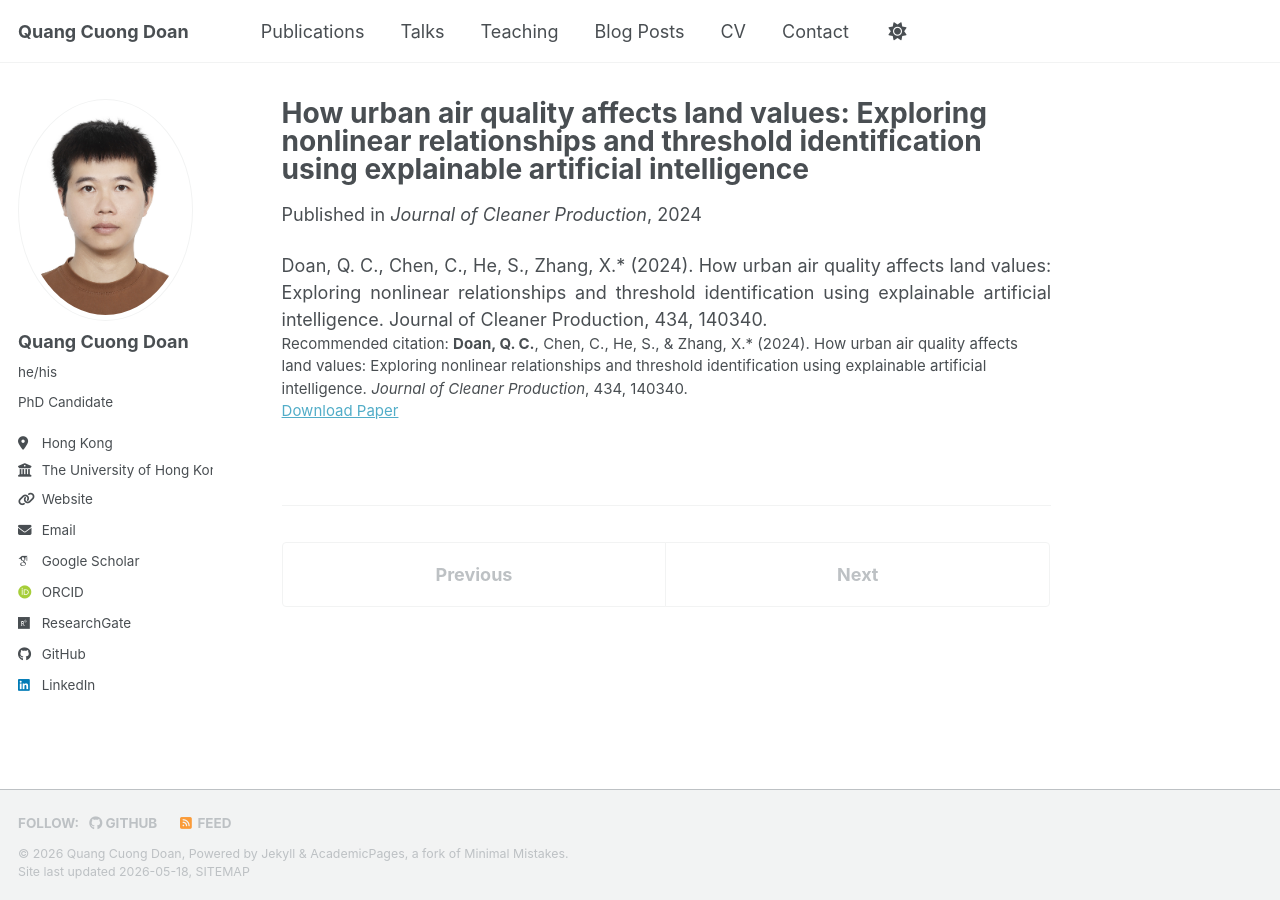
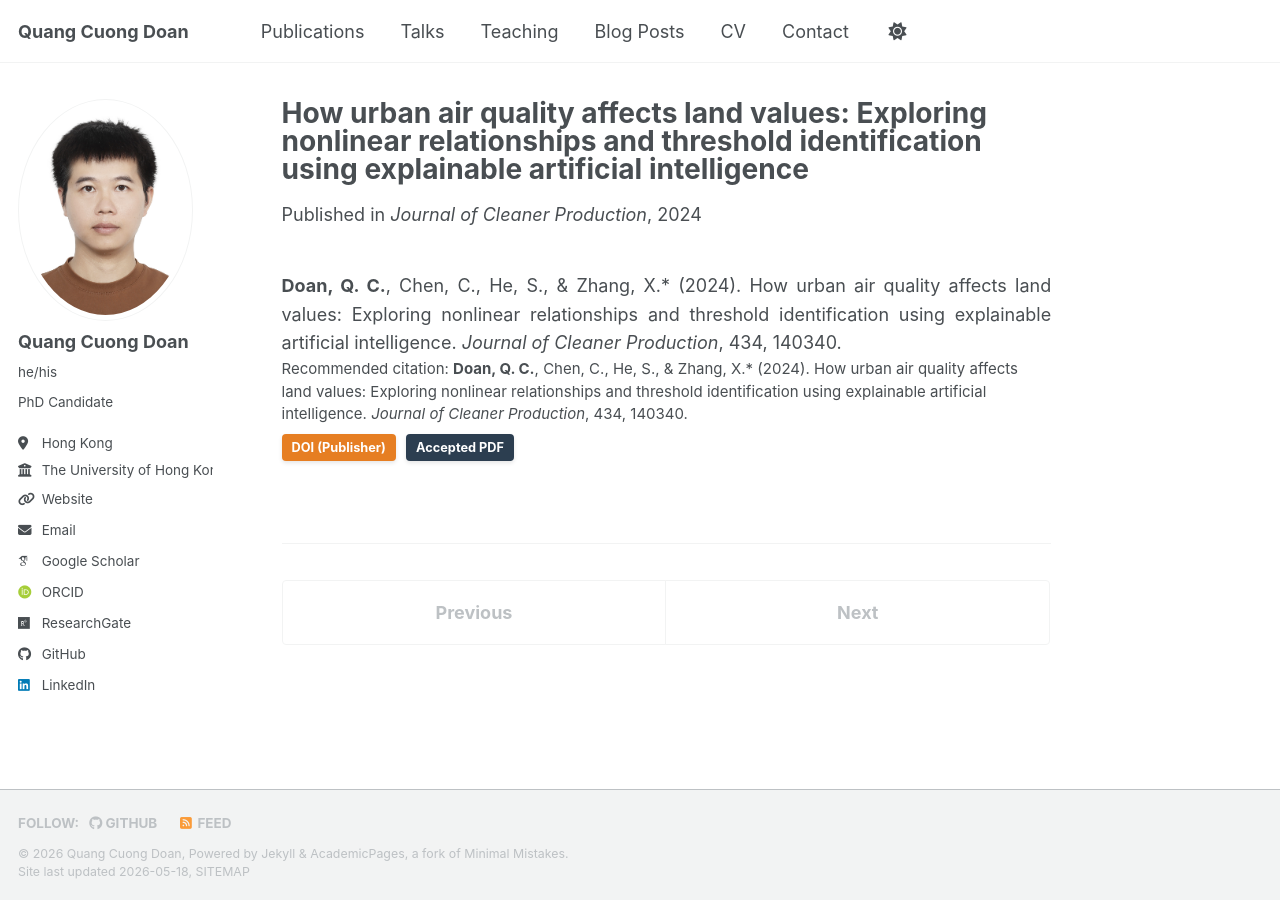
Before and after one commit to cuonghku95/cuonghku95.github.io, a Jekyll site: the page built from _publications/2024-01-03-air-quality-land-values.md, in a window 1280 px wide. Built offline with Jekyll 4.4.1, drawn with Linux system fonts in a browser that asks for light colours; some web fonts are replaced; a script bundle is joined from its source files by our own code; library files that are not in the unit come from our copies.

Commit message:
Revise citation and add publication links
Updated citation format and added DOI and Accepted PDF links.

```diff
--- a/_publications/2024-01-03-air-quality-land-values.md
+++ b/_publications/2024-01-03-air-quality-land-values.md
@@ -3,11 +3,12 @@
 collection: publications
 permalink: /publication/2024-air-quality-land-values
 date: 2024-01-03
-venue: 'Journal of Cleaner Production'
-paperurl: 'https://doi.org/10.1016/j.jclepro.2023.140340'
-citation: '<b>Doan, Q. C.</b>, Chen, C., He, S., & Zhang, X.* (2024). How urban air quality affects land values: Exploring nonlinear relationships and threshold identification using explainable artificial intelligence. <i>Journal of Cleaner Production</i>, 434, 140340.'
+venue: "Journal of Cleaner Production"
+citation: "<b>Doan, Q. C.</b>, Chen, C., He, S., & Zhang, X.* (2024). How urban air quality affects land values: Exploring nonlinear relationships and threshold identification using explainable artificial intelligence. <i>Journal of Cleaner Production</i>, 434, 140340. <br><a href='https://doi.org/10.1016/j.jclepro.2023.140340' target='_blank' style='display: inline-block; padding: 4px 10px; margin-top: 8px; font-size: 0.85em; font-weight: bold; color: #fff; background-color: #e67e22; border-radius: 4px; text-decoration: none; box-shadow: 0 2px 4px rgba(0,0,0,0.1);'>DOI (Publisher)</a> <a href='/files/Doan_etal_2024_AirQuality_XAI.pdf' target='_blank' style='display: inline-block; padding: 4px 10px; margin-top: 8px; margin-left: 6px; font-size: 0.85em; font-weight: bold; color: #fff; background-color: #2c3e50; border-radius: 4px; text-decoration: none; box-shadow: 0 2px 4px rgba(0,0,0,0.1);'>Accepted PDF</a>"
 ---
 
-<div style="text-align: justify;">
-Doan, Q. C., Chen, C., He, S., Zhang, X.* (2024). How urban air quality affects land values: Exploring nonlinear relationships and threshold identification using explainable artificial intelligence. Journal of Cleaner Production, 434, 140340.
+<div style="text-align: justify; line-height: 1.6; margin-top: 20px;">
+
+<b>Doan, Q. C.</b>, Chen, C., He, S., & Zhang, X.* (2024). How urban air quality affects land values: Exploring nonlinear relationships and threshold identification using explainable artificial intelligence. <i>Journal of Cleaner Production</i>, 434, 140340.
+
 </div>
```
